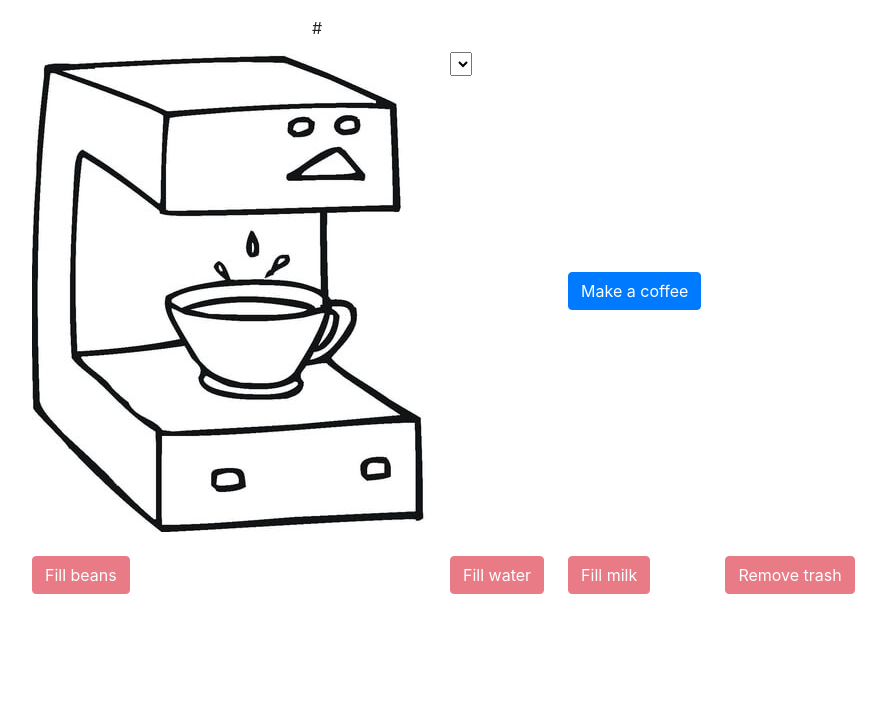
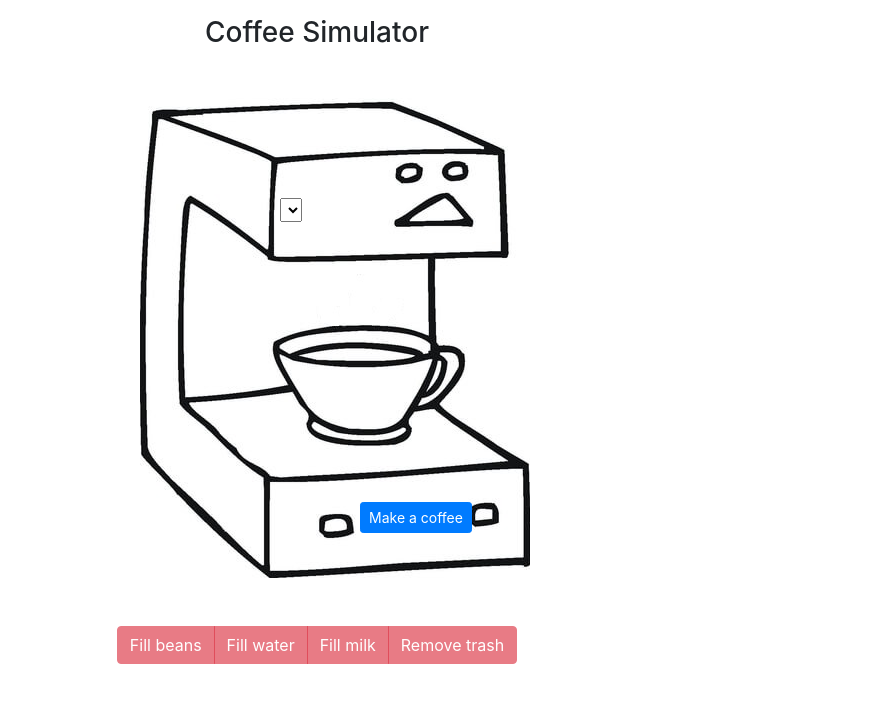
Before and after one commit to Dejna93/django-coffee-machine, a Django app: template coffemachine_project/templates/core/make_coffee_template.html in a window 1280 px wide. Shown: the top 703 px of the page, without its empty margins (323-1209 px from the left). Run offline with Django 3.2, Linux system fonts and the light colour scheme; the template is opened without the code that fills it: values that come from a table or form of the project are taken from there, others are empty; parts of the project's set-up code (start-up, migrations or seed data) failed here and were passed over; some libraries are stand-ins or nearby versions.

Commit message:
Changes in mechanism Changes in final version on visual simulation Add images assets

```diff
--- a/coffemachine_project/coffemachine/machine/views.py
+++ b/coffemachine_project/coffemachine/machine/views.py
@@ -64,8 +64,7 @@ class CoffeeMachineView(View):
                 html = render_to_string("core/problem.html", {"problems": status.keys()})
                 self.json_kwargs["problems"] = html
                 return True
-            html = render_to_string("core/coffee_cup.html", {"coffee_size": status})
-            self.json_kwargs["html"] = html
+            self.json_kwargs["image"] = status
             return True
         return False
 
@@ -104,5 +103,5 @@ class CoffeeExtraOptionsAjaxView(View):
         return self._generate_response("Milk successfully refiled")
 
     def trash_remove(self):
-        mechanism.trash_bin.cleanup()
+        mechanism.remove_trash_bin()
         return self._generate_response("Trash throw away")
--- a/coffemachine_project/static/css/style.css
+++ b/coffemachine_project/static/css/style.css
@@ -1,5 +1,30 @@
 body {
 
+}
+
+#coffee_machine{
+    position: relative;
+    background-image: url("/static/images/coffee_machine.jpg");
+    width: 390px;
+    height: 480px;
+}
+
+#coffee_choice{
+     position: absolute;
+     top: 100px;
+     left: 140px;
+}
+
+#coffee_button{
+    position: absolute;
+    bottom: 45px;
+    left: 220px;
+}
+
+#coffee_image{
+    position: absolute;
+    top: 210px;
+    left: 130px;
 }
 
 .table-borderless > tbody > tr > td,
--- a/coffemachine_project/static/js/machine.js
+++ b/coffemachine_project/static/js/machine.js
@@ -18,9 +18,10 @@ $( document ).ready(function() {
             $("[id*='options']").each(function(){
                 $(this).attr("disabled", false);
             });
-
         }
-        $("#cup").html(data["html"]);
+        if (data["image"]){
+            $("#coffee_image").html("<img src='"+data["image"]+"'>");
+        }
         });
     });
 
--- a/coffemachine_project/templates/core/make_coffee_template.html
+++ b/coffemachine_project/templates/core/make_coffee_template.html
@@ -3,29 +3,32 @@
 {% block title %}Coffee Machine{% endblock %}
 
 {% block content %}
-{% url 'machine:extra_options' %}
-<div class="col col-6 offset-3">
+<h3>Coffee Simulator</h3>
   <form method="post">
-    {% csrf_token %}
     <div id="problems"></div>
-    <table class="table table-borderless">
-        <tr>
-          <td rowspan="2"> <img src="{% static 'images/coffee_machine.jpg' %}"></td>
-          <td>
-            {{ form.coffee_type }}
-          </td>
-        </tr>
-        <tr>
-          <td id="cup"></td>
-          <td><button class="btn btn-primary" id="coffee_maker" type="button">Make a coffee</button></td>
-        </tr>
-        <tr>
-          <td><button class="btn btn-danger" id="beans_options"  type="button" disabled="disabled">Fill beans</button></td>
-          <td><button class="btn btn-danger" id="water_options"  type="button" disabled="disabled">Fill water</button></td>
-          <td><button class="btn btn-danger" id="milk_options"  type="button" disabled="disabled">Fill milk</button></td>
-          <td><button class="btn btn-danger" id="trash_options"  type="button" disabled="disabled">Remove trash</button></td>
-        </tr>
-    </table>
+    <div class=" m-5">
+      <div class="col col-6 offset-4">
+        {% csrf_token %}
+          <div id="coffee_machine">
+              <div id="coffee_choice">
+                 {{ form.coffee_type }}
+              </div>
+              <div id="coffee_image">
+              </div>
+              <div id="coffee_button">
+                <button class="btn btn-primary btn-sm" id="coffee_maker" type="button">Make a coffee</button>
+              </div>
+          </div>
+        </div>
+    </div>
+    <div class="m-5">
+      <div class="btn-group" role="group" aria-label="Basic example">
+        <button class="btn btn-danger" id="beans_options"  type="button" disabled="disabled">Fill beans</button>
+        <button class="btn btn-danger" id="water_options"  type="button" disabled="disabled">Fill water</button>
+        <button class="btn btn-danger" id="milk_options"  type="button" disabled="disabled">Fill milk</button>
+        <button class="btn btn-danger" id="trash_options"  type="button" disabled="disabled">Remove trash</button>
+      </div>
+    </div>
   </form>
-</div>
+
 {% endblock %}
```
Also changed, not shown: coffemachine_project/coffemachine/machine/handler.py (+57 -19 lines), coffemachine_project/templates/core/coffee_cup.html (deleted, +0 -7 lines), coffemachine_project/static/images/americano.png (added), coffemachine_project/static/images/coffee_machine.jpg, coffemachine_project/static/images/espresso.png (added), coffemachine_project/static/images/latte.png (added).
